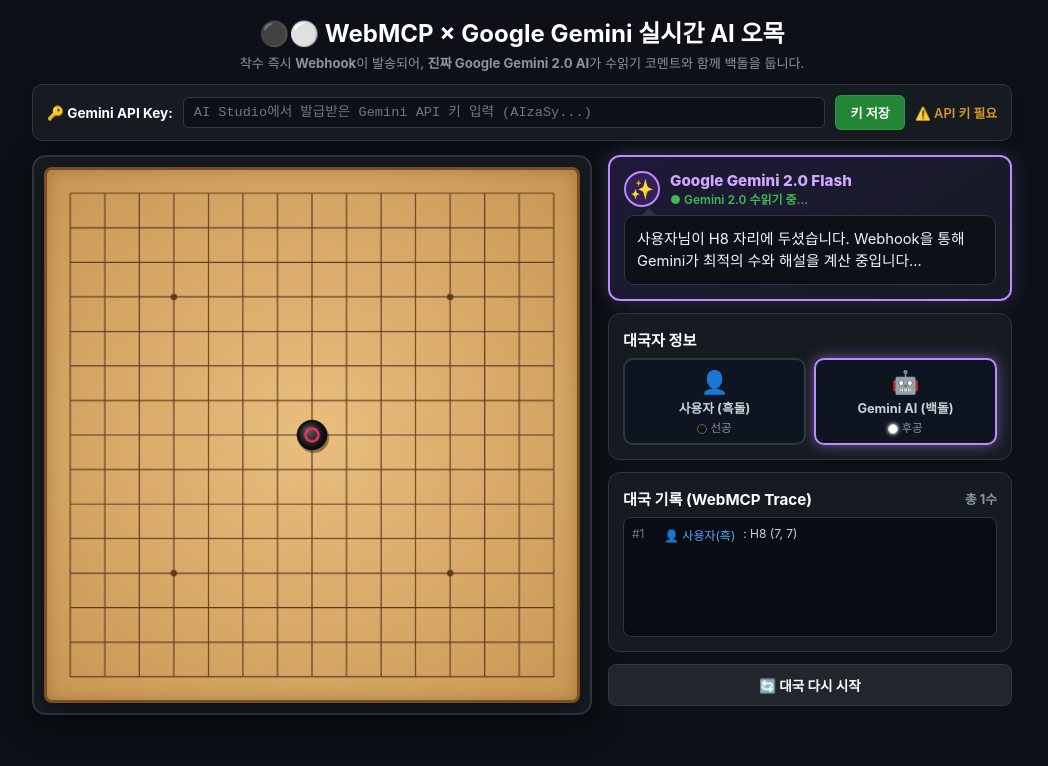
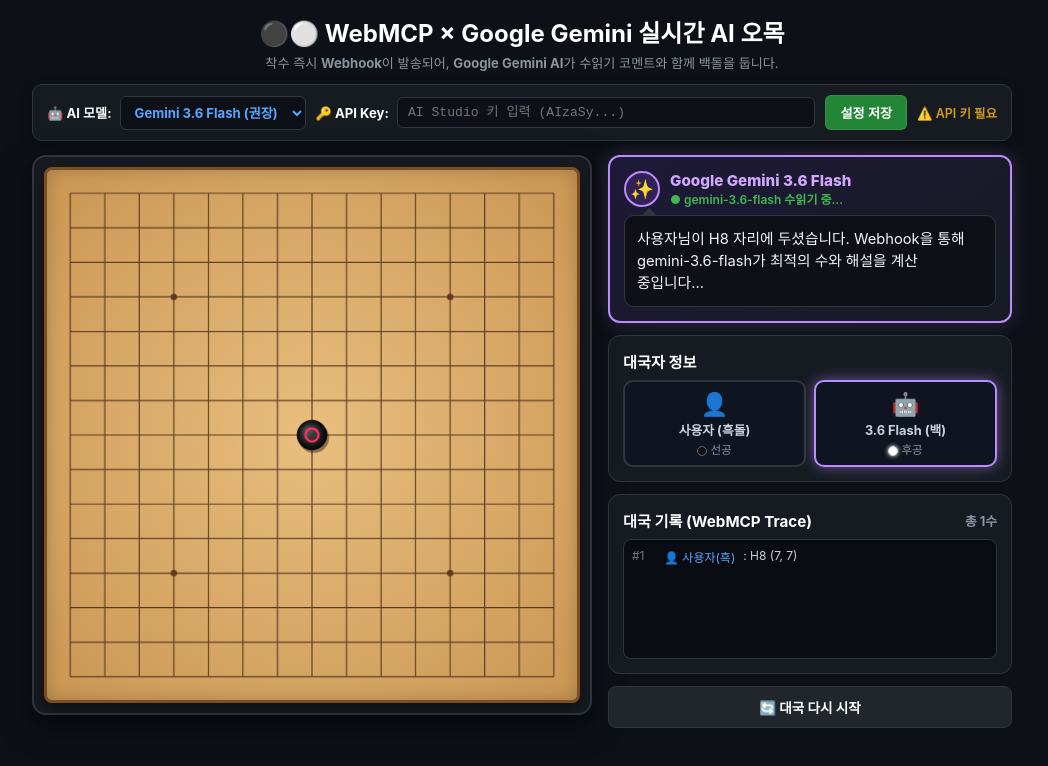
Before and after one commit to tomcat7707/webmcp-omok, a website: page index.html in a window 1280 px wide. Both pictures are taken after a click on the element 430 px from the left and 435 px from the top of the page. Shown: the whole page, without its empty margins (118-1166 px from the left). Drawn offline with Linux system fonts and the light colour scheme.

Commit message:
Support Gemini 2.5, 3.5, 3.6, 3.7, 3.8 Flash model selection

```diff
--- a/index.html
+++ b/index.html
@@ -22,7 +22,7 @@
     header h1 { font-size: 1.5rem; color: #fff; display: flex; align-items: center; justify-content: center; gap: 8px; }
     header p { color: #8b949e; font-size: 0.82rem; margin-top: 4px; }
 
-    /* API Key 설정 바 */
+    /* API Key & 모델 선택 바 */
     .api-key-bar {
       background: #161b22;
       border: 1px solid var(--border);
@@ -37,19 +37,34 @@
       box-shadow: 0 4px 12px rgba(0,0,0,0.3);
       flex-wrap: wrap;
     }
-    .api-key-bar label { font-size: 0.85rem; font-weight: 700; color: #fff; display: flex; align-items: center; gap: 6px; }
+    .bar-group { display: flex; align-items: center; gap: 8px; }
+    .bar-label { font-size: 0.82rem; font-weight: 700; color: #fff; white-space: nowrap; }
+
     .api-key-input {
       flex: 1;
-      min-width: 240px;
+      min-width: 220px;
       background: #0d1117;
       border: 1px solid var(--border);
       border-radius: 6px;
       padding: 7px 10px;
       color: #fff;
-      font-size: 0.85rem;
+      font-size: 0.82rem;
       font-family: monospace;
     }
     .api-key-input:focus { outline: none; border-color: var(--accent); }
+
+    .model-select {
+      background: #0d1117;
+      border: 1px solid var(--border);
+      border-radius: 6px;
+      padding: 7px 10px;
+      color: #58a6ff;
+      font-size: 0.82rem;
+      font-weight: 700;
+      cursor: pointer;
+    }
+    .model-select:focus { outline: none; border-color: var(--accent); }
+
     .btn-save-key {
       background: #238636;
       border: 1px solid rgba(240,246,252,0.1);
@@ -59,9 +74,10 @@
       font-size: 0.82rem;
       font-weight: 600;
       cursor: pointer;
+      white-space: nowrap;
     }
     .btn-save-key:hover { background: #2ea043; }
-    .key-status { font-size: 0.8rem; font-weight: 600; }
+    .key-status { font-size: 0.78rem; font-weight: 600; white-space: nowrap; }
     .key-status.ready { color: var(--green); }
     .key-status.missing { color: #d29922; }
 
@@ -244,14 +260,28 @@
 
   <header>
     <h1>⚫⚪ WebMCP × Google Gemini 실시간 AI 오목</h1>
-    <p>착수 즉시 <strong>Webhook</strong>이 발송되어, <strong>진짜 Google Gemini 2.0 AI</strong>가 수읽기 코멘트와 함께 백돌을 둡니다.</p>
+    <p>착수 즉시 <strong>Webhook</strong>이 발송되어, <strong>Google Gemini AI</strong>가 수읽기 코멘트와 함께 백돌을 둡니다.</p>
   </header>
 
-  <!-- API Key 입력 바 -->
+  <!-- API Key & 모델 선택 바 -->
   <div class="api-key-bar">
-    <label for="apiKeyInput">🔑 Gemini API Key:</label>
-    <input type="password" id="apiKeyInput" class="api-key-input" placeholder="AI Studio에서 발급받은 Gemini API 키 입력 (AIzaSy...)">
-    <button class="btn-save-key" onclick="saveApiKey()">키 저장</button>
+    <div class="bar-group">
+      <span class="bar-label">🤖 AI 모델:</span>
+      <select id="modelSelect" class="model-select" onchange="onModelChange()">
+        <option value="gemini-2.5-flash">Gemini 2.5 Flash</option>
+        <option value="gemini-3.5-flash">Gemini 3.5 Flash</option>
+        <option value="gemini-3.6-flash" selected>Gemini 3.6 Flash (권장)</option>
+        <option value="gemini-3.7-flash">Gemini 3.7 Flash</option>
+        <option value="gemini-3.8-flash">Gemini 3.8 Flash</option>
+      </select>
+    </div>
+
+    <div class="bar-group" style="flex: 1;">
+      <span class="bar-label">🔑 API Key:</span>
+      <input type="password" id="apiKeyInput" class="api-key-input" placeholder="AI Studio 키 입력 (AIzaSy...)">
+    </div>
+
+    <button class="btn-save-key" onclick="saveApiKey()">설정 저장</button>
     <span class="key-status missing" id="keyStatusText">⚠️ API 키 필요</span>
   </div>
 
@@ -269,12 +299,12 @@
         <div class="ai-header">
           <div class="ai-avatar" id="aiAvatar">✨</div>
           <div class="ai-name-box">
-            <div class="ai-name">Google Gemini 2.0 Flash</div>
+            <div class="ai-name" id="aiModelNameTitle">Google Gemini 3.6 Flash</div>
             <div class="ai-status-badge" id="aiLiveStatus">● 준비 완료 (수읽기 대기 중)</div>
           </div>
         </div>
         <div class="ai-bubble" id="aiBubble">
-          "상단에 Gemini API 키를 입력하시고 바둑판에 첫 수를 두어보세요! Webhook을 통해 실시간으로 수읽기 분석을 남기며 대국하겠습니다."
+          "상단에 Gemini API 키를 저장하시고 바둑판에 첫 수를 두어보세요! Webhook을 통해 실시간으로 수읽기 분석을 남기며 대국하겠습니다."
         </div>
       </div>
 
@@ -289,7 +319,7 @@
           </div>
           <div class="player-box" id="aiBox">
             <div class="player-avatar">🤖</div>
-            <div class="player-name">Gemini AI (백돌)</div>
+            <div class="player-name" id="aiBoxPlayerName">Gemini (백돌)</div>
             <div class="player-stone"><span class="stone-badge stone-white"></span> 후공</div>
           </div>
         </div>
@@ -329,30 +359,55 @@
     let moveHistory = [];
     let gameOver = false;
 
-    // API 키 관리
-    function loadApiKey() {
+    // API 키 및 모델 관리
+    function loadConfig() {
       const key = localStorage.getItem('GEMINI_API_KEY') || '';
+      const model = localStorage.getItem('GEMINI_MODEL') || 'gemini-3.6-flash';
+
+      document.getElementById('modelSelect').value = model;
+      updateModelUI(model);
+
       if (key) {
         document.getElementById('apiKeyInput').value = key;
-        document.getElementById('keyStatusText').textContent = '✅ API 키 준비 완료';
+        document.getElementById('keyStatusText').textContent = '✅ 준비 완료';
         document.getElementById('keyStatusText').className = 'key-status ready';
       }
     }
 
+    function onModelChange() {
+      const model = document.getElementById('modelSelect').value;
+      localStorage.setItem('GEMINI_MODEL', model);
+      updateModelUI(model);
+    }
+
+    function updateModelUI(model) {
+      const modelMap = {
+        'gemini-2.5-flash': 'Google Gemini 2.5 Flash',
+        'gemini-3.5-flash': 'Google Gemini 3.5 Flash',
+        'gemini-3.6-flash': 'Google Gemini 3.6 Flash',
+        'gemini-3.7-flash': 'Google Gemini 3.7 Flash',
+        'gemini-3.8-flash': 'Google Gemini 3.8 Flash'
+      };
+      const title = modelMap[model] || model;
+      document.getElementById('aiModelNameTitle').textContent = title;
+      document.getElementById('aiBoxPlayerName').textContent = `${model.split('-')[1]} Flash (백)`;
+    }
+
     function saveApiKey() {
       const key = document.getElementById('apiKeyInput').value.trim();
+      const model = document.getElementById('modelSelect').value;
       if (!key) {
         alert('API 키를 입력해주세요!');
         return;
       }
       localStorage.setItem('GEMINI_API_KEY', key);
-      document.getElementById('keyStatusText').textContent = '✅ API 키 준비 완료';
+      localStorage.setItem('GEMINI_MODEL', model);
+      document.getElementById('keyStatusText').textContent = '✅ 준비 완료';
       document.getElementById('keyStatusText').className = 'key-status ready';
-      document.getElementById('aiBubble').textContent = 'API 키가 저장되었습니다! 바둑판에 흑돌 첫 수를 두어주세요!';
+      document.getElementById('aiBubble').textContent = `[${model}] 모델이 설정되었습니다! 바둑판에 흑돌 첫 수를 두어주세요!`;
 
-      // 서버로 API 키 전달
       if (ws && ws.readyState === WebSocket.OPEN) {
-        ws.send(JSON.stringify({ type: 'SET_API_KEY', apiKey: key }));
+        ws.send(JSON.stringify({ type: 'SET_CONFIG', apiKey: key, model }));
       }
     }
 
@@ -480,7 +535,7 @@
       if (actor === 'Human') {
         div.innerHTML = `<span class="log-num">#${turnNum}</span> <span class="log-human">👤 사용자(흑)</span>: ${coord} ${note}`;
       } else {
-        div.innerHTML = `<span class="log-num">#${turnNum}</span> <span class="log-ai">✨ Gemini(백)</span>: ${coord} ${note}`;
+        div.innerHTML = `<span class="log-num">#${turnNum}</span> <span class="log-ai">✨ AI(백)</span>: ${coord} ${note}`;
       }
       logBox.prepend(div);
       document.getElementById('moveCountText').textContent = `총 ${moveHistory.length}수`;
@@ -590,7 +645,7 @@
       }
     }
 
-    // 마우스 및 터치 착수 (착수 시 Webhook 자동 발송!)
+    // 마우스 및 터치 착수 (Webhook 발송)
     function handlePointerAction(clientX, clientY) {
       if (gameOver || currentTurn !== 1) return;
 
@@ -621,19 +676,21 @@
         currentTurn = 2;
         updateTurnDisplay();
 
-        // Gemini 수읽기 알림
-        document.getElementById('aiLiveStatus').textContent = '● Gemini 2.0 수읽기 중...';
-        document.getElementById('aiBubble').textContent = `사용자님이 ${String.fromCharCode(65 + x)}${15 - y} 자리에 두셨습니다. Webhook을 통해 Gemini가 최적의 수와 해설을 계산 중입니다...`;
+        const model = document.getElementById('modelSelect').value;
+        const apiKey = localStorage.getItem('GEMINI_API_KEY') || '';
 
-        // 🚀 Webhook 발송 (서버를 통해 Gemini API로 즉시 전달!)
-        const apiKey = localStorage.getItem('GEMINI_API_KEY') || '';
+        document.getElementById('aiLiveStatus').textContent = `● ${model} 수읽기 중...`;
+        document.getElementById('aiBubble').textContent = `사용자님이 ${String.fromCharCode(65 + x)}${15 - y} 자리에 두셨습니다. Webhook을 통해 ${model}가 최적의 수와 해설을 계산 중입니다...`;
+
+        // 🚀 Webhook 발송 (선택된 모델과 함께 전송)
         if (ws && ws.readyState === WebSocket.OPEN) {
           ws.send(JSON.stringify({
             type: 'WEBHOOK_MOVE',
             x, y,
             board,
             moveHistory,
-            apiKey
+            apiKey,
+            model
           }));
         }
       }
@@ -653,8 +710,9 @@
 
     ws.onopen = () => {
       const apiKey = localStorage.getItem('GEMINI_API_KEY') || '';
+      const model = localStorage.getItem('GEMINI_MODEL') || 'gemini-3.6-flash';
       if (apiKey) {
-        ws.send(JSON.stringify({ type: 'SET_API_KEY', apiKey }));
+        ws.send(JSON.stringify({ type: 'SET_CONFIG', apiKey, model }));
       }
     };
 
@@ -669,7 +727,7 @@
       } catch (err) {}
     };
 
-    loadApiKey();
+    loadConfig();
     drawBoard();
   </script>
 </body>
```
Also changed, not shown: server.mjs (+29 -24 lines).
